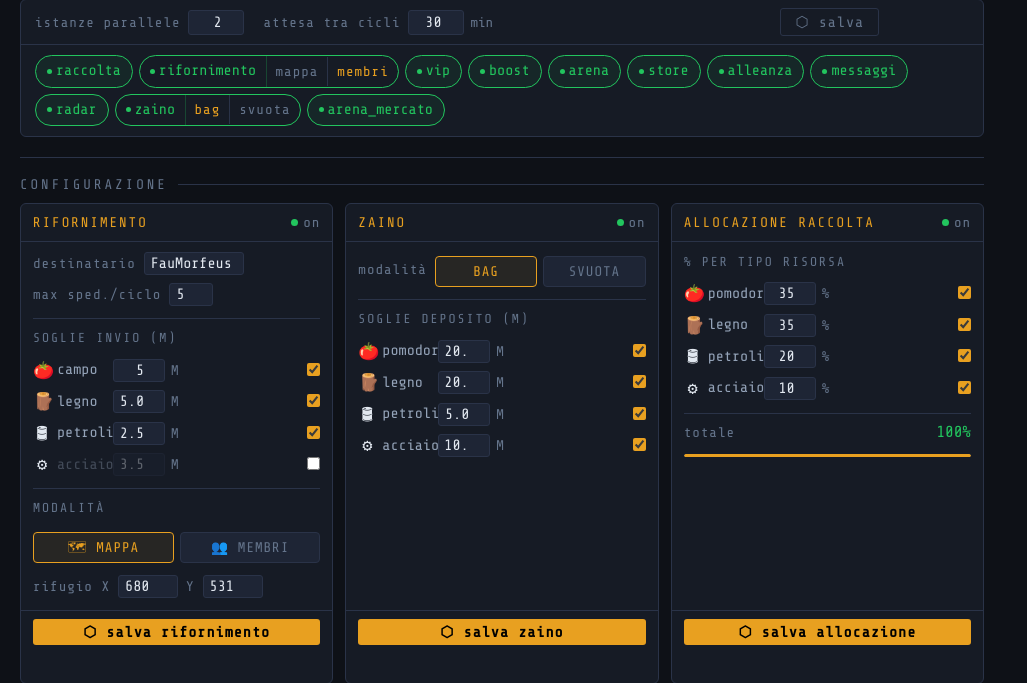
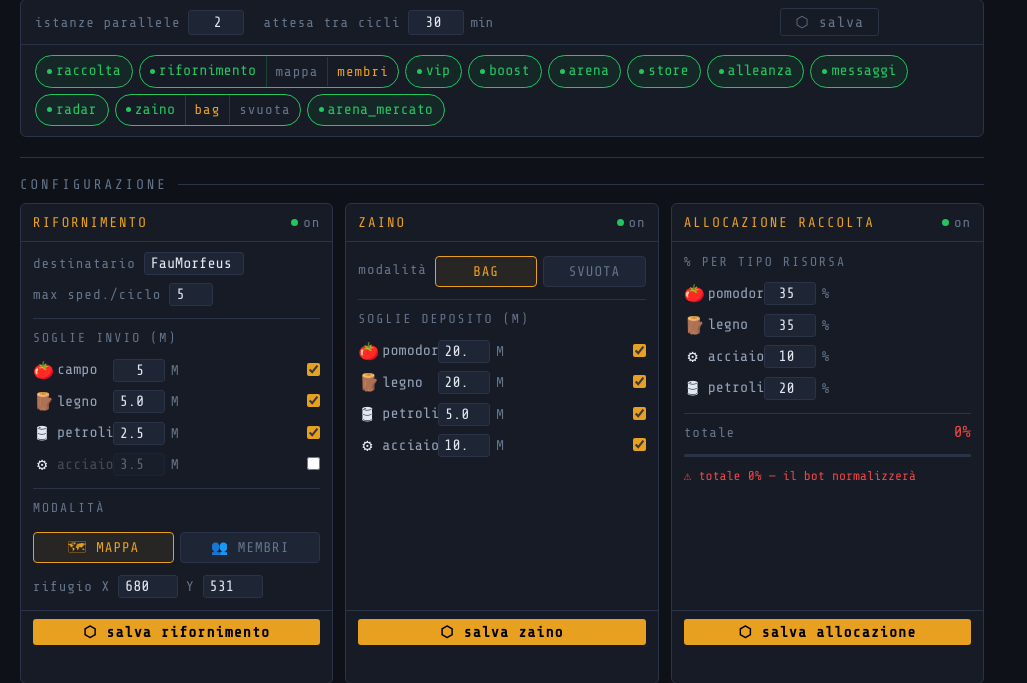
Before and after one commit to faustodba/doomsday-engine, a FastAPI app: page /ui in a window 1280 px wide. Shown: the part 609-1292 px from the top of the page, without its empty margins (0-1027 px from the left). Run offline with FastAPI, Linux system fonts and the light colour scheme; some libraries are stand-ins or nearby versions; some web fonts are replaced.

Commit message:
fix: ordine risorse allocazione + rimozione checkbox non gestiti
Co-Authored-By: Claude Opus 4.7 (1M context) <noreply@anthropic.com>

```diff
--- a/dashboard/templates/index.html
+++ b/dashboard/templates/index.html
@@ -200,7 +200,7 @@
           <div class="col-body">
             <div class="col-sub">% per tipo risorsa</div>
             {% set alloc = cfg.get('raccolta',{}).get('allocazione',{}) %}
-            {% for r,ico,default in [('pomodoro','🍅',40),('legno','🪵',30),('petrolio','🛢',20),('acciaio','⚙',10)] %}
+            {% for r,ico,default in [('pomodoro','🍅',40),('legno','🪵',30),('acciaio','⚙',10),('petrolio','🛢',20)] %}
             <div class="rr" id="ar-{{ r }}">
               <span class="rr-ico">{{ ico }}</span>
               <span class="rr-name">{{ r }}</span>
@@ -208,10 +208,6 @@
                      value="{{ (alloc.get(r, default/100) * 100) | round | int }}"
                      onchange="updateAllocTotal()">
               <span class="rr-unit">%</span>
-              <div class="rr-flag">
-                <input class="rr-cb" type="checkbox" checked
-                       onchange="toggleRR('ar-{{ r }}',this);updateAllocTotal()">
-              </div>
             </div>
             {% endfor %}
             <div class="alloc-total">
```
